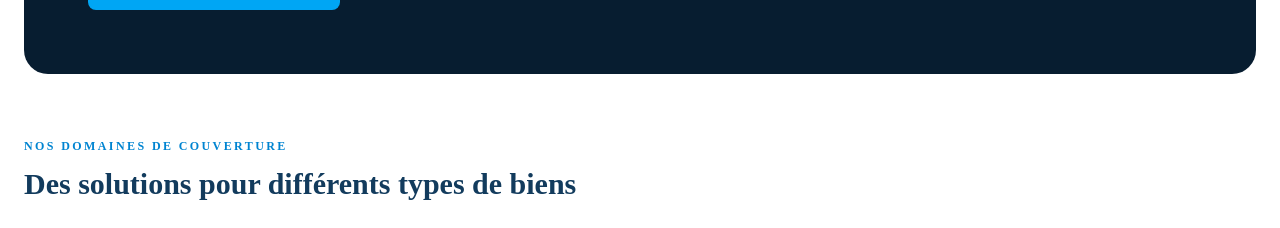
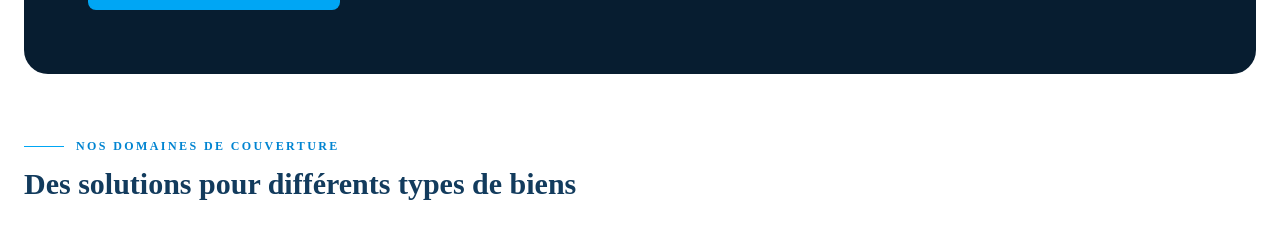
Before and after one commit to muhammad18-diop/Site-firdawsi, a React (Vite) app: page /accueil in a window 1280 px wide. Shown: the part 8058-8286 px from the top of the page. Built offline with nearby package versions, Linux system fonts and the light colour scheme.

Commit message:
ajout tiret acceuil

```diff
--- a/src/Components/AssuranceBiens.jsx
+++ b/src/Components/AssuranceBiens.jsx
@@ -122,9 +122,12 @@ function AssuranceBiens() {
         {/* Types d'assurance */}
         <div className="mt-16">
           <div className="mb-8">
-            <p className="mb-3 text-xs font-bold uppercase tracking-[0.2em] text-sky-600">
+  <div className="mb-3 flex items-center gap-3">
+    <span className="h-px w-10 bg-sky-500" />
+    <p className="text-xs font-bold uppercase tracking-[0.2em] text-sky-600">
       Nos domaines de couverture
     </p>
+  </div>
 
   <h3 className="text-2xl font-bold text-[#123B5D] md:text-3xl">
     Des solutions pour différents types de biens
```
Lines whose indentation alone changed are shown as unchanged.
